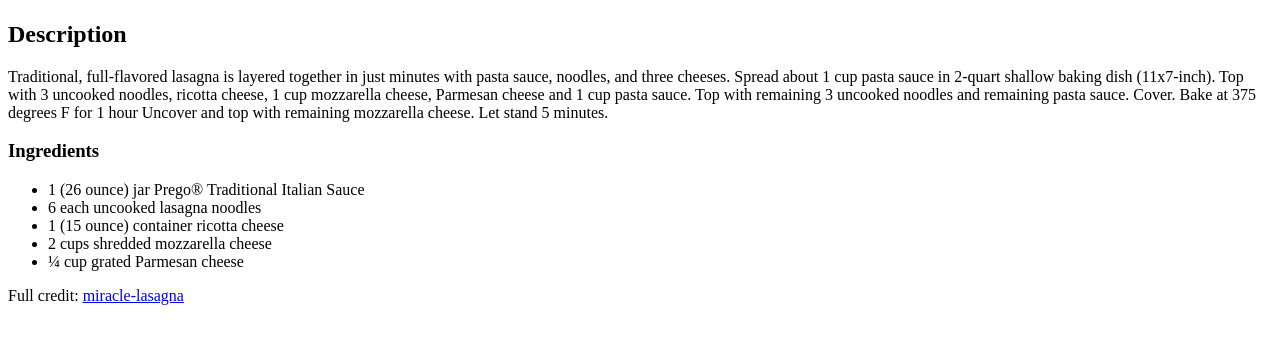
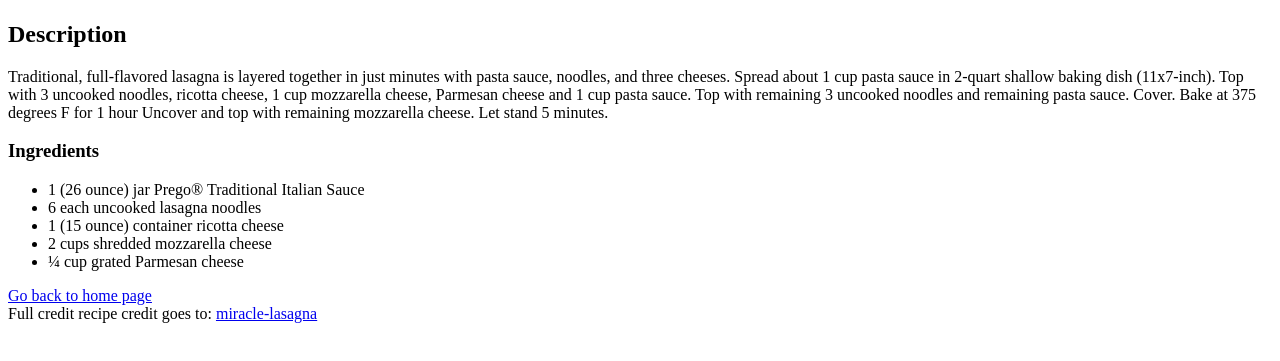
Before and after one commit to Dmusulas/odin-recipes, a plain HTML site: page recipes/lasagna.html in a window 1280 px wide. Shown: the part 99-460 px from the top of the page. Drawn offline with Linux system fonts and the light colour scheme.

```diff
--- a/recipes/lasagna.html
+++ b/recipes/lasagna.html
@@ -23,8 +23,7 @@
         <li>2 cups shredded mozzarella cheese</li>
         <li>¼ cup grated Parmesan cheese</li>
     </ul>
-    <footer>Full credit: <a href="https://www.allrecipes.com/recipe/177626/miracle-lasagna/">miracle-lasagna</a></footer>
-
-
+    <a href="../index.html">Go back to home page</a>
+    <footer>Full credit recipe credit goes to: <a href="https://www.allrecipes.com/recipe/177626/miracle-lasagna/">miracle-lasagna</a></footer>
 </body>
 </html>
```
Also changed, not shown: index.html (+0 -1 lines).
